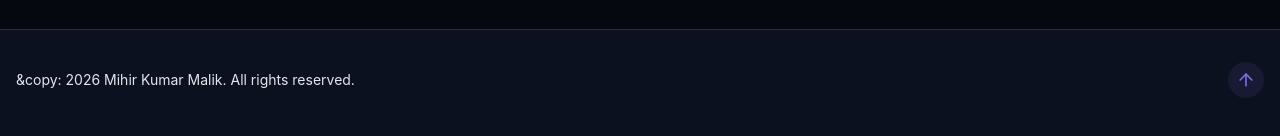
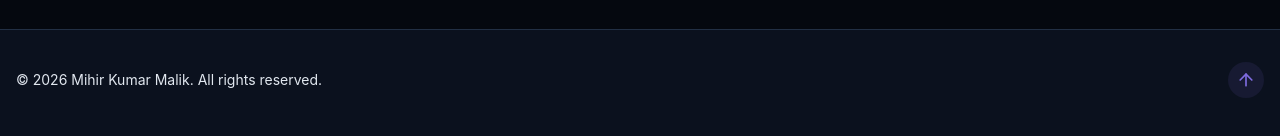
Before and after one commit to MihirKumar-09/PORTFOLIO, a React (Vite) app: page / in a window 1280 px wide. Shown: the part 4507-4643 px from the top of the page. Built offline with nearby package versions, Linux system fonts and the light colour scheme; no server answers.

Commit message:
Fix footer copy right logo

```diff
--- a/src/components/Footer.jsx
+++ b/src/components/Footer.jsx
@@ -4,7 +4,7 @@ export default function Footer() {
   return (
     <footer className="py-12 px-4 bg-card relative border-t border-border mt-12 pt-8 flex flex-wrap justify-between items-center">
       <p className="text-sm text-muted-foreground">
-        &copy: {new Date().getFullYear()} Mihir Kumar Malik. All rights
+        &copy; {new Date().getFullYear()} Mihir Kumar Malik. All rights
         reserved.
       </p>
 
```
